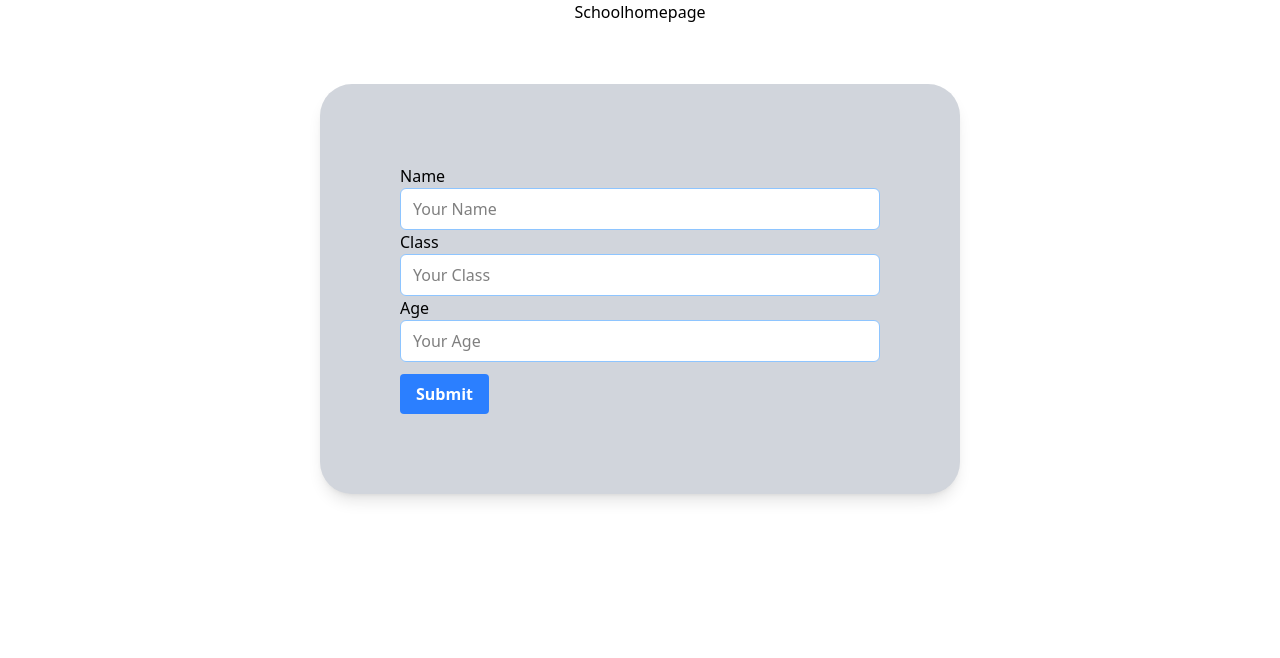
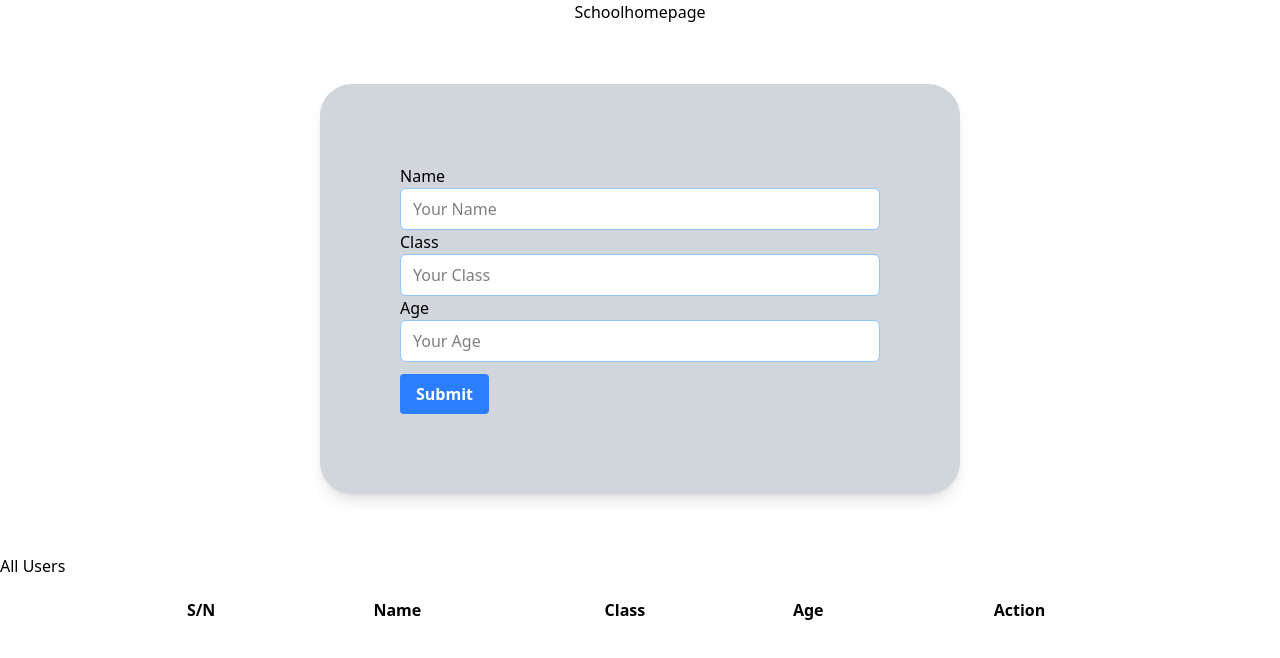
Before and after one commit to akprinciple/web3bridge_printivo_react_assignment, a React (Vite) app: page /home in a window 1280 px wide. Shown: the top 658 px of the page. Built offline with nearby package versions, Linux system fonts and the light colour scheme.

Commit message:
display with delete

```diff
--- a/src/components/Schoolhomepage.jsx
+++ b/src/components/Schoolhomepage.jsx
@@ -1,18 +1,36 @@
-import React, { use, useState } from 'react'
+import React, { use, useEffect, useState } from 'react'
 
 const Schoolhomepage = () => {
     const [username, setusername] = useState("");
     const [userclass, setuserclass] = useState("");
     const [userage, setuserage] = useState("");
+    const [AllUSer, setAllUSer] = useState([])
+    function deleteHandler(i) {
+            let storedUser = localStorage.getItem("user");
+         let userData = storedUser ? JSON.parse(storedUser) : [];
+            userData.splice(i, 1);
+            localStorage.setItem("user", JSON.stringify(userData));
+            showResult()
+        }
     function handleSubmit(event) {
         event.preventDefault();
         let storedUser = localStorage.getItem("user");
          let userData = storedUser ? JSON.parse(storedUser) : [];
         userData.push({username, userclass, userage});
 
-        $new = localStorage.setItem("user", JSON.stringify(userData));
-        console.log($new);
+         localStorage.setItem("user", JSON.stringify(userData));
+        showResult()
         }
+        function showResult(params) {
+            let storedUser = localStorage.getItem("user");
+         let userData = storedUser ? JSON.parse(storedUser) : [];
+            setAllUSer(userData)
+        }
+        useEffect(() => {
+            showResult()
+        }, [])
+
+
 
   return (
     <div>
@@ -26,6 +44,34 @@ const Schoolhomepage = () => {
             <input type="number" id='age' onChange={(e) => setuserage(e.target.value)}  className='w-full px-3 py-2 border border-blue-300 bg-white rounded-md focus:outline-none focus:ring-2 focus:ring-blue-500' placeholder='Your Age' />
             <button className='mt-3 bg-blue-500 hover:bg-blue-700 text-white font-bold py-2 px-4 rounded' onClick={handleSubmit}>Submit</button>
         </div>
+
+        <h3>All Users</h3>
+        <table className='table-auto border-collapse w-4/5 mx-auto my-5'>
+            <thead>
+                <tr>
+                    <th>S/N</th>
+                    <th>Name</th>
+                    <th>Class</th>
+                    <th>Age</th>
+                    <th>Action</th>
+                </tr>
+            </thead>
+            <tbody>
+                {
+                    AllUSer?.map(({username, userclass, userage}, i)=>{
+                        return (
+                            <tr key={i} className='p-3 border-b hover:bg-gray-200 text-center'>
+                                <td>{i+1}</td>
+                                <td>{username}</td>
+                                <td>{userclass}</td>
+                                <td>{userage}</td>
+                                <td><button className='bg-red-500 hover:bg-red-700 text-white my-2 font-bold py-2 px-4 rounded' onClick={() => deleteHandler(i)}>Delete</button></td>
+                            </tr>
+                        )
+                    })
+                }
+            </tbody>
+        </table>
     </div>
   )
 }
```
